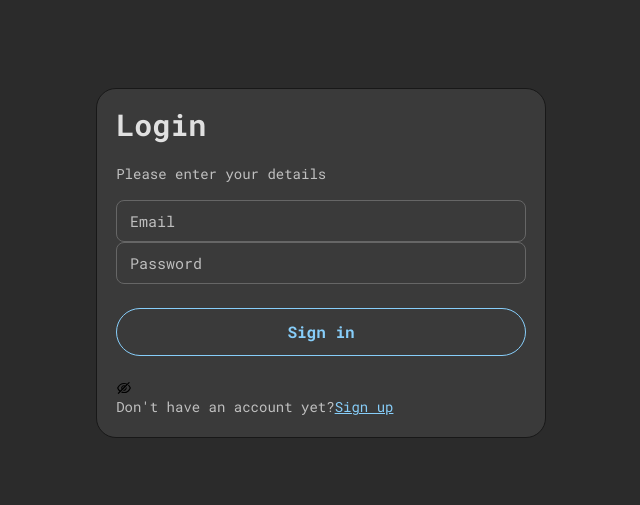
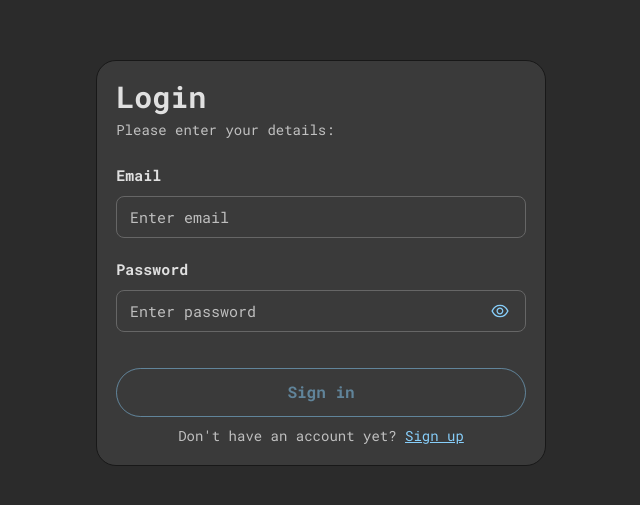
Before and after one commit to robertliptak/CodeType, a React (Vite) app in the folder client/: page /login in a window 1280 px wide. Shown: the part 137-642 px from the top of the page, without its empty margins (319-959 px from the left). Built offline with nearby package versions, Linux system fonts and the light colour scheme; the HTML template or start-up script is replaced by a standard one.

Commit message:
Login form design made

```diff
--- a/client/src/components/loginForm.tsx
+++ b/client/src/components/loginForm.tsx
@@ -1,6 +1,8 @@
 import React, { useState } from "react";
 import { Link } from "react-router-dom";
 import { AiOutlineEye, AiOutlineEyeInvisible } from "react-icons/ai";
+import { Tooltip } from "react-tooltip";
+import "react-tooltip/dist/react-tooltip.css";
 import { loginUser } from "../api/auth";
 
 const LoginForm: React.FC = () => {
@@ -9,7 +11,7 @@ const LoginForm: React.FC = () => {
     password: "",
   });
 
-  const [showPassword, setShowPassword] = useState(false);
+  const [showPassword, setShowPassword] = useState(true);
 
   const changeHandler = (e: React.ChangeEvent<HTMLInputElement>) => {
     setLoginData({
@@ -28,41 +30,79 @@ const LoginForm: React.FC = () => {
     }
   };
 
+  const disabledButton = () => {
+    return !loginData.email || !loginData.password;
+  };
+
   return (
     <div className="auth_container">
+      <div className="component_container">
         <h1>Login</h1>
-      <p className="my-4">Please enter your details</p>
+      </div>
+      <div className="component_container mb-6">
+        <p>Please enter your details:</p>
+      </div>
+      <div className="component_container">
         <form onSubmit={submitHandler}>
+          <div className="input_container">
+            <label htmlFor="email">Email</label>
             <input
               type="email"
-          placeholder="Email"
+              placeholder="Enter email"
               name="email"
+              id="email"
               value={loginData.email}
               onChange={changeHandler}
             />
+          </div>
+          <div className="input_container">
+            <label htmlFor="password">Password</label>
+            <div className="relative">
               <input
                 type={showPassword ? "password" : "text"}
-          placeholder="Password"
+                placeholder="Enter password"
                 name="password"
+                id="password"
                 value={loginData.password}
                 onChange={changeHandler}
               />
-        <button type="submit" className="filled_button my-6">
+              <button
+                type="button"
+                className="show_password"
+                onClick={() => setShowPassword((prevState) => !prevState)}
+              >
+                {showPassword ? (
+                  <AiOutlineEye className="show_password_icon" />
+                ) : (
+                  <AiOutlineEyeInvisible className="show_password_icon" />
+                )}
+              </button>
+            </div>
+          </div>
+        </form>
+      </div>
+      <div
+        className="component_container mb-2 mt-4"
+        data-tooltip-id="button-tooltip"
+        data-tooltip-content="Please fill in all required fields"
+      >
+        <button
+          type="submit"
+          className="filled_button"
+          disabled={disabledButton()}
+        >
           Sign in
         </button>
-        <button
-          type="button"
-          onClick={() => setShowPassword((prevState) => !prevState)}
-        >
-          {showPassword ? <AiOutlineEye /> : <AiOutlineEyeInvisible />}
-        </button>
-        <p>
-          Don&apos;t have an account yet?
+        {disabledButton() && <Tooltip id="button-tooltip" place="right" />}
+      </div>
+      <div className="component_container">
+        <p className="text-center">
+          Don&apos;t have an account yet?&nbsp;
           <Link className="auth_link" to="/registration">
             Sign up
           </Link>
         </p>
-      </form>
+      </div>
     </div>
   );
 };
--- a/client/src/styles/authTemplate.scss
+++ b/client/src/styles/authTemplate.scss
@@ -156,6 +156,21 @@ $dark-gray: #181818;
     color: $main-blue;
   }
 
+  .show_password {
+    position: absolute;
+    top: 50%;
+    transform: translateY(-50%);
+    right: 16px;
+    display: flex;
+    align-items: center;
+    justify-content: center;
+  }
+
+  .show_password_icon {
+    color: $main-blue;
+    font-size: 20px;
+  }
+
   #username-tooltip,
   #email-tooltip,
   #password-tooltip,
```
Lines whose indentation alone changed are shown as unchanged.
